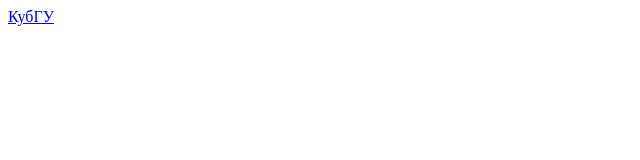
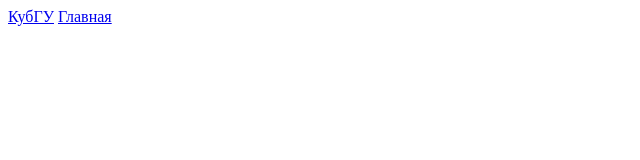
Before and after one commit to Novopashina/Novopashina.github.io, a plain HTML site: page index.html in a window 1280 px wide. Shown: the full height of the page, 0-640 px from the left. Drawn offline with Linux system fonts and the light colour scheme.

Commit message:
Update index.html

```diff
--- a/index.html
+++ b/index.html
@@ -1 +1,2 @@
 <a href="http://kubsu.ru/">КубГУ</a>
+<a href="http://example.com/">Главная</a>
```
